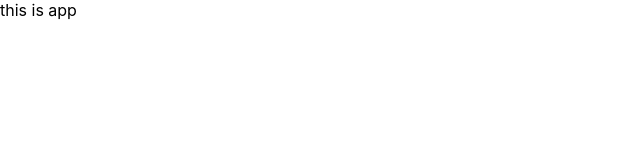
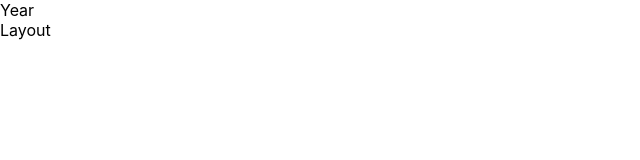
Before and after one commit to liu-dejin/React18-code, a React (Create React App) app in the folder react-bill/: page /year in a window 1280 px wide. Shown: the top 160 px of the page, without its empty margins (0-640 px from the left). Built offline with nearby package versions, Linux system fonts and the light colour scheme.

Commit message:
路由设计

```diff
--- a/react-bill/package.json
+++ b/react-bill/package.json
@@ -23,7 +23,8 @@
     "start": "craco start",
     "build": "craco build",
     "test": "react-scripts test",
-    "eject": "react-scripts eject"
+    "eject": "react-scripts eject",
+    "server": "json-server ./server/data.json --port 8888"
   },
   "eslintConfig": {
     "extends": [
@@ -44,6 +45,7 @@
     ]
   },
   "devDependencies": {
-    "@craco/craco": "^7.1.0"
+    "@craco/craco": "^7.1.0",
+    "json-server": "^1.0.0-beta.15"
   }
 }
--- a/react-bill/src/index.js
+++ b/react-bill/src/index.js
@@ -1,11 +1,10 @@
 import React from 'react';
 import ReactDOM from 'react-dom/client';
 import './index.css';
-import App from './App';
-import sum from '@/test';
-console.log(sum(1, 2));
+import { RouterProvider } from 'react-router-dom';
+import { router } from '@/router';
 
 const root = ReactDOM.createRoot(document.getElementById('root'));
 root.render(
-  <App />
+  <RouterProvider router={router} />
 );
--- /dev/null
+++ b/react-bill/src/pages/Layout/index.js
@@ -0,0 +1,10 @@
+import { Outlet } from "react-router-dom"
+
+const Layout = () => {
+  return <div>
+    <Outlet />
+    Layout
+  </div>
+}
+
+export default Layout
--- /dev/null
+++ b/react-bill/src/pages/Month/index.js
@@ -0,0 +1,7 @@
+const Month = () => {
+  return <div>
+    Month
+  </div>
+}
+
+export default Month
--- /dev/null
+++ b/react-bill/src/pages/New/index.js
@@ -0,0 +1,7 @@
+const New = () => {
+  return <div>
+    New
+  </div>
+}
+
+export default New
--- /dev/null
+++ b/react-bill/src/pages/Year/index.js
@@ -0,0 +1,7 @@
+const Year = () => {
+  return <div>
+    Year
+  </div>
+}
+
+export default Year
--- /dev/null
+++ b/react-bill/src/router/index.js
@@ -0,0 +1,24 @@
+import { createBrowserRouter } from "react-router-dom";
+import New from "@/pages/New";
+import Layout from "@/pages/Layout";
+import Month from "@/pages/Month";
+import Year from "@/pages/Year";
+
+export const router = createBrowserRouter([{
+  path: '/',
+  element: <Layout />,
+  children: [
+    {
+      path: '/month',
+      element: <Month />
+    }, {
+      path: '/year',
+      element: <Year />
+    }
+  ]
+
+}, {
+  path: '/new',
+  element: <New />
+
+}])
--- a/react-bill/src/test.js
+++ /dev/null
@@ -1,2 +0,0 @@
-const sum = (a, b) => a + b;
-export default sum;
```
Also changed, not shown: 2 other files (tests, documents, lock files or other folders).
